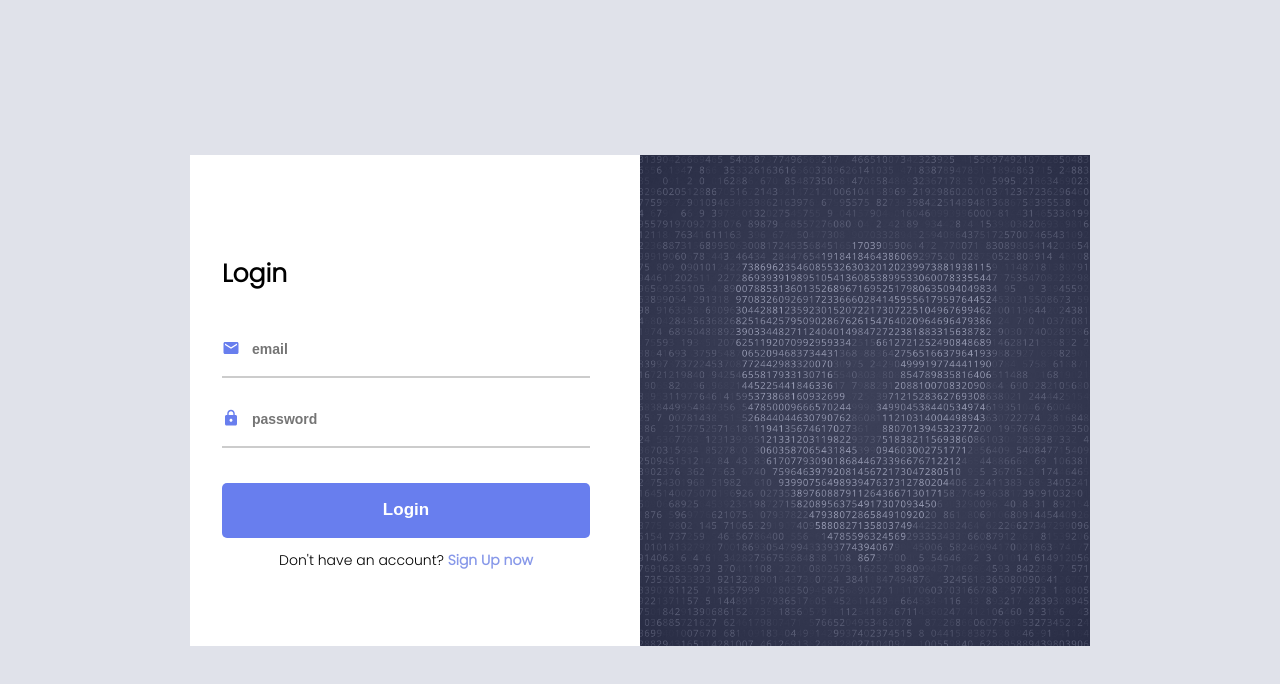
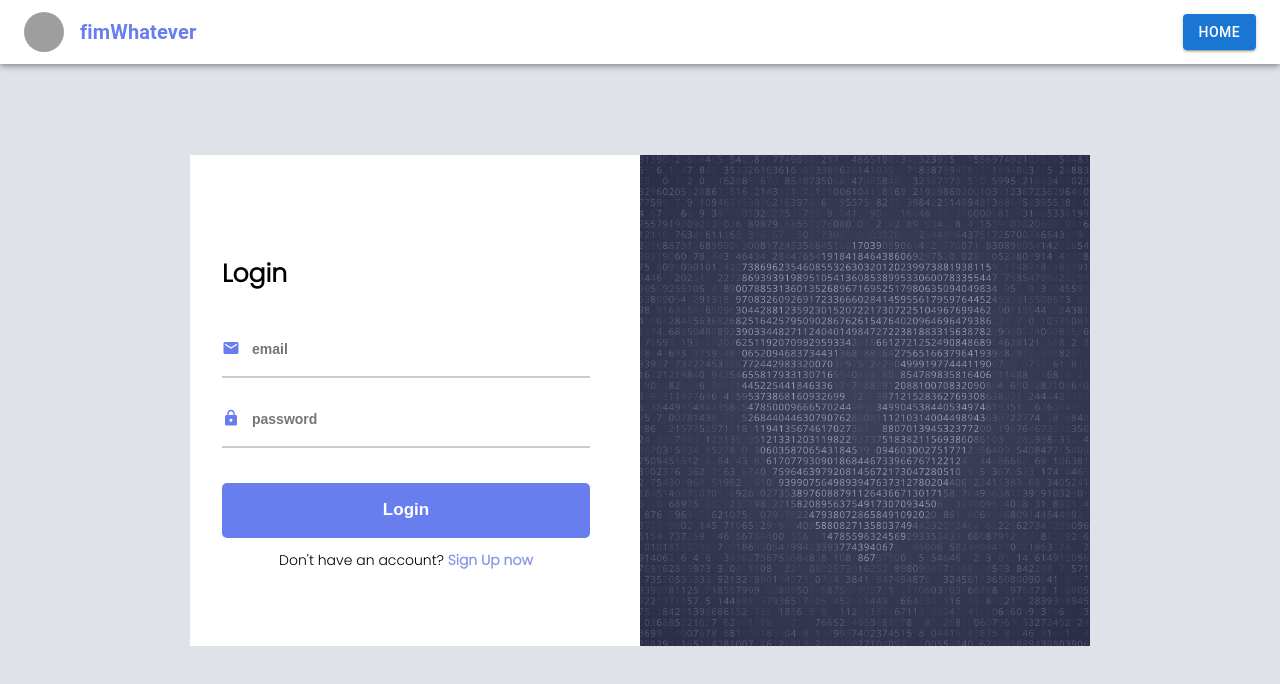
Before and after one commit to ayaz1337/fimWhatever_frontend, a React (Create React App) app: page /gateway in a window 1280 px wide. Shown: the top 684 px of the page. Built offline with nearby package versions, Linux system fonts and the light colour scheme; grey boxes are pictures that could not be loaded.

Commit message:
Tuesday 14 June 2022 09:46:37 PM IST

```diff
--- a/src/pages/Gateway.jsx
+++ b/src/pages/Gateway.jsx
@@ -6,6 +6,10 @@ import Cover from '../../src/assets/wp1848364-security-wallpapers.jpg';
 import { motion } from 'framer-motion';
 import { useState } from 'react';
 import Modal from './components/Modal';
+import { NavLink } from 'react-router-dom';
+import { AppBar, Toolbar, Avatar, Typography, Button } from '@mui/material';
+import Logo from '../assets/hoyolab.jpeg';
+
 
 
 
@@ -18,6 +22,18 @@ export default function Gateway() {
 
   return (
     <div className='container__body' >
+      <AppBar sx={{ background: "#ffffff" }} className='app__bar'>
+        <Toolbar className='tool__bar'>
+          <Avatar alt="fimWhatever" src={Logo} sx={{ mr: 2 }} />
+          <Typography variant="h6" component="div" sx={{ color: "#687EEE", flexGrow: 1, fontWeight: 700 }} className='typo__header'>
+            fimWhatever
+          </Typography>
+          <Button variant="contained">
+            <NavLink exact to='/' className="to__home" style={{textDecoration: 'none', color: '#fff'}}>home</NavLink>
+          </Button>
+
+        </Toolbar>
+      </AppBar>
       <Modal modal={modal} setModal={setModal} modalmsg={modalmsg} redirect={redirect} status={status} />
       <motion.div className="container" initial={{ opacity: 0, y: "-100vh" }} animate={{ opacity: 1, y: 0 }} transition={{ duration: 1, type: "spring" }}>
         <input type="checkbox" id="flip"></input>
--- a/src/pages/components/Placeholder.jsx
+++ b/src/pages/components/Placeholder.jsx
@@ -11,14 +11,7 @@ import { CardActionArea } from '@mui/material';
 import Divider from '@mui/material/Divider';
 import Link from '@mui/material/Link';
 import { motion } from 'framer-motion';
-// import CardImg1 from '../../assets/convert1.png';
-// import CardImg2 from '../../assets/convert2.png';
-// import CardImg3 from '../../assets/convert3.png';
-// import CardImg4 from '../../assets/convert4.png';
-// import CardImg5 from '../../assets/convert5.png';
-// import CardImg6 from '../../assets/convert6.png';
-// import CardImg7 from '../../assets/convert7.png';
-// import CardImg8 from '../../assets/convert8.png';
+
 
 
 const img = [
@@ -33,18 +26,11 @@ const img = [
 
 export default function Placeholder() {
   const [isloading, setLoading] = useState(true)
-  const [data, setData] = useState({
-    "img": "https://process.fs.teachablecdn.com/ADNupMnWyR7kCWRvm76Laz/resize=width:705/https:/file-uploads.teachablecdn.com/5b4e4571eb7c47c89be66aa7072598f1/9d2f1c4df3ee4596b027badc6f723b5b",
-    "cve": "2016-5195",
-    "name": "Leveraging Race Conditions",
-    "summary": "The adversary targets a race condition occurring when multiple processes access and manipulate the same resource concurrently, and the outcome of the execution depends on the particular order in which the access takes place. The adversary can leverage a race condition by \"running the race\", modifying the resource and modifying the normal execution flow. For instance, a race condition can occur while accessing a file: the adversary can trick the system by replacing the original file with his version and cause the system to read the malicious file.",
-    "solutions": "Use safe libraries to access resources such as files. Be aware that improper use of access function calls such as chown(), tempfile(), chmod(), etc. can cause a race condition. Use synchronization to control the flow of execution. Use static analysis tools to find race conditions. Pay attention to concurrency problems related to the access of resources.",
-    "url": "https://cve.mitre.org/cgi-bin/cvename.cgi?name=CVE-2016-5195}"
-  })
+  const [data, setData] = useState({})
 
 
   useEffect(() => {
-    axios.get(`/api/cve/CVE-${localStorage.getItem('cve')}`)
+    axios.get(`/api2/cve/CVE-${localStorage.getItem('cve')}`)
       .then((response) => {
         setData({
           ...data,
--- a/src/pages/components/Settings.jsx
+++ b/src/pages/components/Settings.jsx
@@ -347,10 +347,19 @@ export default function Settings({ role }) {
                                     labelPlacement="left"
                                     onChange={handleSwitchChange}
                                 />
+                                <FormControlLabel
+                                    control={
+                                        <Switch checked={formValues.auto_enc} name="auto_enc" onChange={handleSwitchChange}/>
+                                    }
+                                    label="Auto Encrypt"
+                                    labelPlacement="left"
+                                    onChange={handleSwitchChange}
+                                />
                             </div>
                             <Button variant="outlined" color="primary" type="submit">start scan</Button>
                             <Button variant="outlined" color="primary" type="submit" onClick={handleClick}>stop scan</Button>
                         </form>
+                        {/* <Slider defaultValue={level} min={0} max={2} step={1} aria-label="Default" valueLabelDisplay="auto" color={`${setColor(level)}`} onChange={handleColor} /> */}
 
                         <div className='add__baseline'>
                             <TextField
--- a/src/pages/styles/Landing.scss
+++ b/src/pages/styles/Landing.scss
@@ -40,7 +40,6 @@
                     span {
                         background: radial-gradient(227.48% 373.86% at 50% 220.45%, #9e7bff 31.77%, #3d8bd3 100%);
                         background-clip: text;
-                        -webkit-background-clip: text;
                         -webkit-text-fill-color: transparent
                     }
 
```
